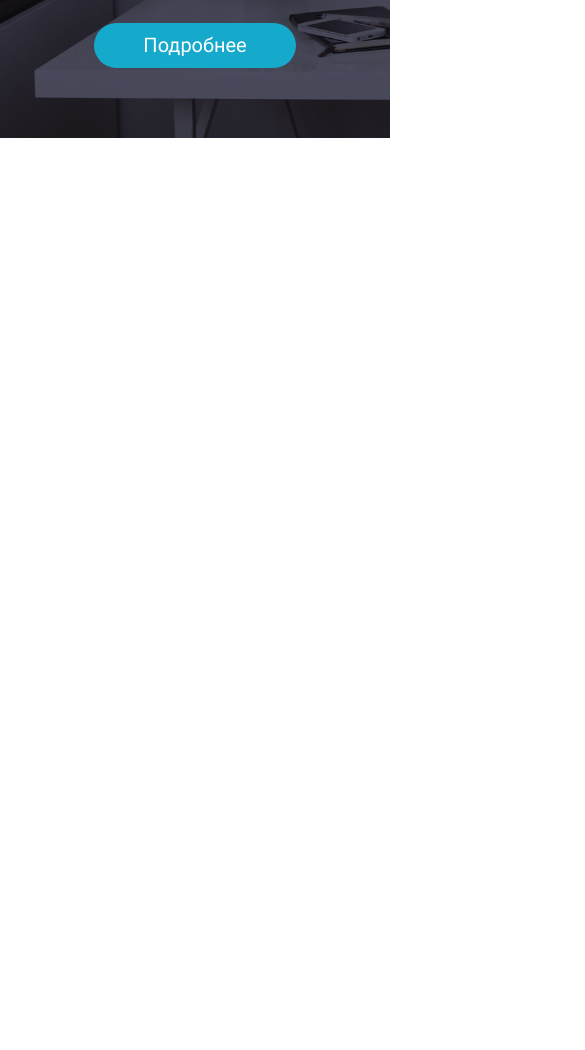
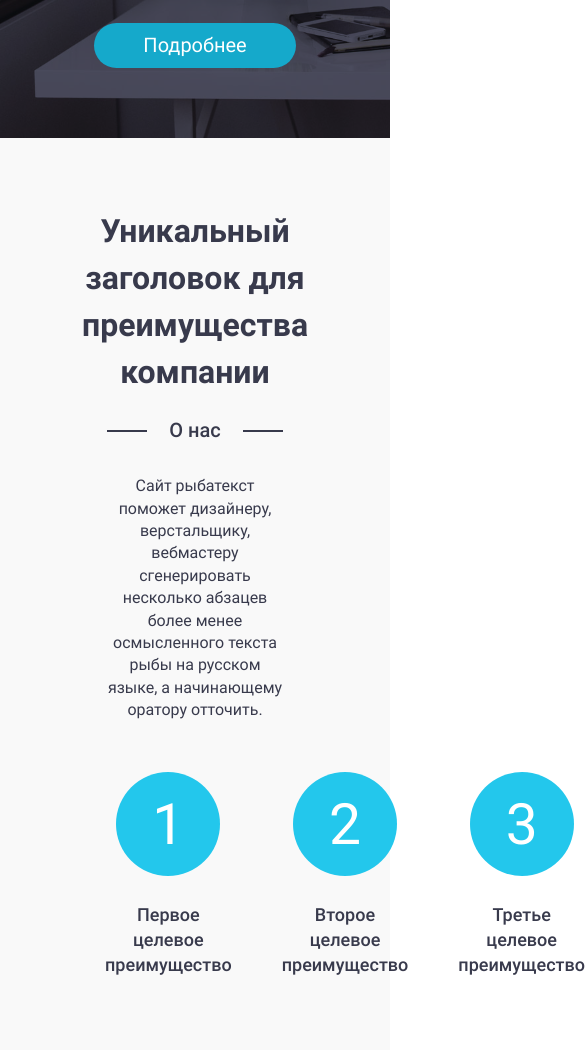
Before and after one commit to Risha661/Methed_adaptiv_landing, a plain HTML site: page index.html in a window 390 px wide. Shown: the part 576-1626 px from the top of the page, 585 px wide, since content can reach past the window. Before the commit the page ends 844 px from the top, so only its background shows below. Drawn offline with Linux system fonts and the light colour scheme; files whose address does not match are found by name.

Commit message:
Create first section for main - about

```diff
--- a/index.html
+++ b/index.html
@@ -40,7 +40,7 @@
       </div>
     </div>
   </header>
-  <!-- <main>
+  <main>
     <section class="section about" id="about">
       <div class="container container--about">
         <h2 class="section__title section__title--about">Уникальный заголовок для преимущества компании</h2>
@@ -50,25 +50,25 @@
           абзацев более менее осмысленного текста рыбы на русском языке, а начинающему оратору отточить.</p>
         <ul class="about__list">
           <li class="about__item">
-            <div class="about__item-circle"></div>
+            <div class="about__item-circle about__item-circle--one about__item-circle--text"></div>
             <p class="about__item-text">Первое целевое преимущество</p>
           </li>
           <li class="about__item">
-            <div class="about__item-circle"></div>
+            <div class="about__item-circle about__item-circle--two about__item-circle--text"></div>
             <p class="about__item-text">Второе целевое преимущество</p>
           </li>
           <li class="about__item">
-            <div class="about__item-circle"></div>
+            <div class="about__item-circle about__item-circle--three about__item-circle--text"></div>
             <p class="about__item-text">Третье целевое преимущество</p>
           </li>
           <li class="about__item">
-            <div class="about__item-circle"></div>
+            <div class="about__item-circle about__item-circle--four about__item-circle--text"></div>
             <p class="about__item-text">Четвертое целевое преимущество</p>
           </li>
         </ul>
       </div>
     </section>
-    <section class="section question">
+    <!-- <section class="section question">
       <div class="container">
         <h2 class="section__title section__title--bold">Остались вопросы?</h2>
         <p class="question__text">Оставьте номер телефона, и мы перезвоним вам</p>
@@ -84,9 +84,9 @@
             на обработку моих персональных данных.</p>
         </form>
       </div>
-    </section>
+    </section> -->
   </main>
-  <footer class="section footer">
+  <!-- <footer class="section footer">
     <div class="container container--footer">
       <div class="footer__block">
         <svg class="logo logo--footer" width="68" height="68" viewBox="0 0 68 68" fill="none" xmlns="http://www.w3.org/2000/svg">
@@ -109,7 +109,7 @@
           fill="white" />
       </svg>
     </div>
-  </footer>
+  </footer> -->
 </body>
 
-</html> -->
+</html>
--- /dev/null
+++ b/styles/about.css
@@ -0,0 +1,233 @@
+.about {
+  background-color: #F9F9F9;
+}
+
+.container--about {
+  max-width: 1200px;
+  margin: 0 auto;
+}
+
+.section__title {
+  font-family: "Roboto Bold";
+  font-size: 35px;
+  font-weight: 700;
+  line-height: 41px;
+  text-align: center;
+  margin-bottom: 25px;
+}
+
+.section__title--about {
+  color: #383A4C;
+}
+
+.section__into-header {
+  font-family: "Roboto Medium";
+  font-weight: 500;
+  font-size: 22px;
+  line-height: 25px;
+  margin-bottom: 35px;
+}
+
+.section__into-header--about {
+  display: flex;
+  flex-direction: row;
+  max-width: 189px;
+  align-items: center;
+  color: #383A4C;
+}
+
+.section__into-header--about::before,
+.section__into-header--about::after {
+  content: "";
+  width: 43px;
+  height: 2px;
+  background-color: #383A4C;
+}
+
+.section__into-header--about::before {
+  margin-right: 23px;
+}
+
+.section__into-header--about::after {
+  margin-left: 23px;
+}
+
+.about__section-text {
+  font-family: "Roboto Regular", sans-serif;
+  font-size: 18px;
+  font-weight: 400;
+  line-height: 140.6%;
+  text-align: center;
+  max-width: 724px;
+  color: #383A4C;
+  margin: 0 auto;
+}
+
+.about__list {
+  display: flex;
+  flex-direction: row;
+  gap: 50px;
+  max-width: 934px;
+  margin: 0 auto;
+  padding: 50px 0 70px 0;
+}
+
+.about__item {
+  display: flex;
+  flex-direction: column;
+  gap: 16px;
+  align-items: center;
+  justify-content: center;
+}
+
+.about__item-circle {
+  position: relative;
+  display: flex;
+  align-items: center;
+  justify-content: center;
+  width: 122px;
+  height: 122px;
+  border-radius: 50%;
+  background-color: #23C7EC;
+}
+
+.about__item-circle--text {
+  font-family: "Roboto Regular";
+  font-size: 57px;
+  line-height: 57px;
+  font-weight: 400;
+  color: #FFFFFF;
+}
+
+.about__item-circle--one:before,
+.about__item-circle--two:before,
+.about__item-circle--three:before,
+.about__item-circle--four:before {
+  position: absolute;
+  top: 50%;
+  left: 50%;
+  transform: translate(-50%, -50%);
+}
+
+.about__item-circle--one:before {
+  content: '1';
+}
+
+.about__item-circle--two:before {
+  content: '2';
+}
+
+.about__item-circle--three:before {
+  content: '3';
+}
+
+.about__item-circle--four:before {
+  content: '4';
+}
+
+.about__item-text {
+  font-family: "Roboto Medium";
+  font-weight: 500;
+  font-size: 20px;
+  line-height: 28px;
+  text-align: center;
+  color: #383A4C;
+  max-width: 196px;
+}
+
+@media (max-width: 1024px) {
+  .about {
+    background-color: #F9F9F9;
+    padding: 70px 105px;
+  }
+
+  .container--about {
+    max-width: 870px;
+    margin: 0 auto;
+  }
+
+  .section__title {
+    font-size: 32px;
+    line-height: 47px;
+    margin-bottom: 23px;
+  }
+
+  .section__into-header {
+    font-size: 20px;
+    line-height: 23px;
+    margin-bottom: 33px;
+  }
+
+  .section__into-header--about::before,
+  .section__into-header--about::after {
+  content: "";
+  width: 40px;
+  }
+
+  .section__into-header--about::before {
+    margin-right: 22px;
+  }
+
+  .section__into-header--about::after {
+    margin-left: 22px;
+  }
+
+  .about__section-text {
+    font-size: 16px;
+    max-width: 666px;
+  }
+
+  .about__item {
+    gap: 26px;
+  }
+
+  .about__item-circle {
+    width: 104px;
+    height: 104px;
+  }
+
+  .about__item-text {
+    font-size: 18px;
+    line-height: 25px;
+    max-width: 180px;
+  }
+}
+
+@media (max-width: 320px) {
+  .about {
+    background-color: #F9F9F9;
+    padding: 30px 15px;
+  }
+
+  .container--about {
+    max-width: 290px;
+    margin: 0 auto;
+  }
+
+  .section__title {
+    font-size: 20px;
+    line-height: 23px;
+    margin-bottom: 15px;
+  }
+
+  .section__into-header {
+    font-size: 16px;
+    line-height: 18px;
+    margin-bottom: 26px;
+  }
+
+  .section__into-header--about::before,
+  .section__into-header--about::after {
+  content: "";
+  width: 19px;
+  }
+
+  .about__section-text {
+    font-size: 12px;
+  }
+
+  .about__list {
+    flex-direction: column;
+    gap: 40px;
+  }
+}
--- a/styles/global.css
+++ b/styles/global.css
@@ -24,7 +24,7 @@ body {
 
 .section {
   margin: 0;
-  padding: 0 30px 0 30px;
+  padding: 70px 30px;
 }
 
 .container {
--- a/styles/style.css
+++ b/styles/style.css
@@ -3,3 +3,4 @@
 @import "global.css";
 @import "header.css";
 @import "present.css";
+@import "about.css";
```
